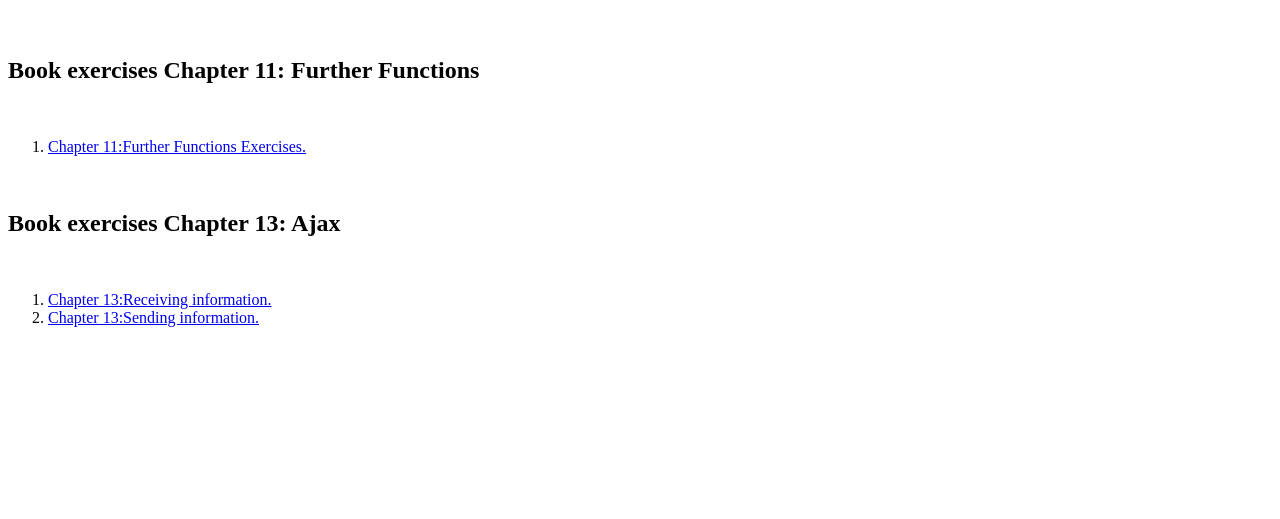
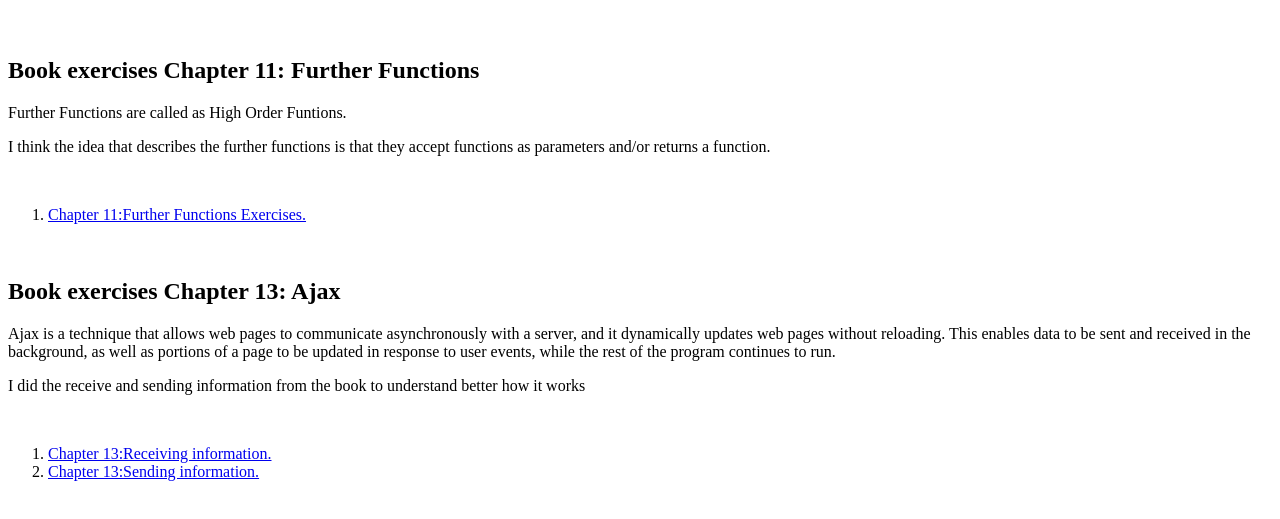
Before and after one commit to jatsii/WDD-330, a plain HTML site: page week07/index07.html in a window 1280 px wide. Shown: the part 61-580 px from the top of the page. Drawn offline with Linux system fonts and the light colour scheme.

Commit message:
update week 7

```diff
--- a/week07/index07.html
+++ b/week07/index07.html
@@ -10,6 +10,9 @@
         <br>
 
         <h2>Book exercises Chapter 11: Further Functions</h2>
+        <p> Further Functions are called as High Order Funtions. </p>
+        <p> I think the idea that describes the further functions is that
+             they accept functions as parameters and/or returns a function.</p>
 
         <br>
 
@@ -20,6 +23,11 @@
         <br>
 
         <h2>Book exercises Chapter 13: Ajax</h2>
+        <p>Ajax is a technique that allows web pages to communicate asynchronously with a server,
+            and it dynamically updates web pages without reloading. This enables data to be sent and
+            received in the background, as well as portions of a page to be updated in response to
+            user events, while the rest of the program continues to run.</p>
+            <p>I did the receive and sending information from the book to understand better how it works</p>
 
         <br>
 
```
